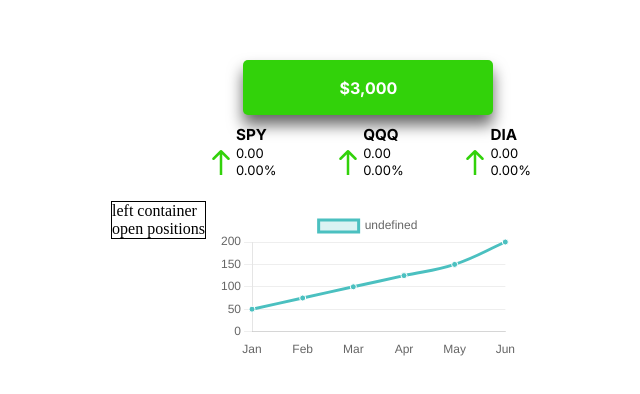
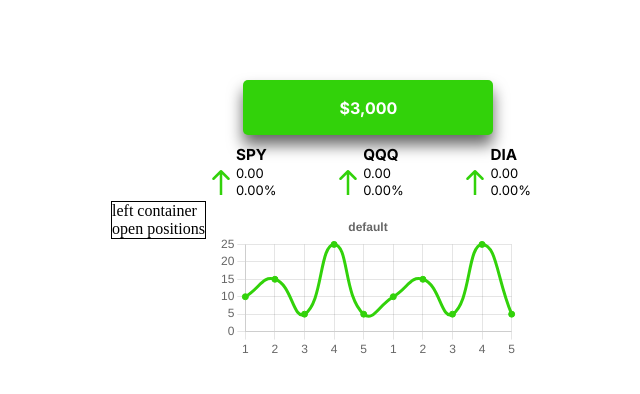
Before and after one commit to JeremyGroce/Robinhood_Widget, a React (Vite) app: page /dashboard in a window 1280 px wide. Shown: the part 180-574 px from the top of the page, without its empty margins (319-959 px from the left). Built offline with nearby package versions, Linux system fonts and the light colour scheme.

Commit message:
title changes

```diff
--- a/src/components/dashboard/lineGraph.jsx
+++ b/src/components/dashboard/lineGraph.jsx
@@ -1,49 +1,45 @@
-import React from "react";
-import { Line } from "react-chartjs-2";
-import {
-  Chart as ChartJS,
-  CategoryScale,
-  LinearScale,
-  PointElement,
-  LineElement,
-  Title,
-  Tooltip,
-  Legend,
-} from "chart.js";
+import React, {useState} from "react";
+import {Line} from "react-chartjs-2";
+import {Chart as ChartJS, LineElement, CategoryScale, LinearScale, PointElement, Title, Tooltip, plugins} from "chart.js";
 
-// Register required Chart.js components
-ChartJS.register(CategoryScale, LinearScale, PointElement, LineElement, Title, Tooltip, Legend);
+ChartJS.register(LineElement, CategoryScale, LinearScale, PointElement, Title, Tooltip);
 
-const LineChart = () => {
-  const data = {
-    labels: ["Jan", "Feb", "Mar", "Apr", "May", "Jun"],
-    datasets: [
-      {
-        data: [50, 75, 100, 125, 150, 200],
-        borderColor: "rgba(75, 192, 192, 1)",
-        backgroundColor: "rgba(75, 192, 192, 0.2)",
-        pointBackgroundColor: "rgba(75, 192, 192, 1)",
-        pointBorderColor: "#fff",
-        tension: 0.4, // Smooth curve
-      },
-    ],
-  };
+const LineChart = ({chartTitle}) =>
+{
+    // chart data
+    const data =
+    {
+        labels: ["1", "2", "3", "4", "5","1", "2", "3", "4", "5"],
+        datasets:
+        [
+            {
+                label: "price",
+                data: [10, 15, 5, 25, 5, 10, 15, 5, 25, 5],
+                borderColor: "#32d20a",
+                backgroundColor: "#32d20a",
+                tension: .5,
+            }
+        ]
+    }
 
-  const options = {
-    responsive: true,
-    plugins: {
-    },
-    scales: {
-      x: { grid: { display: false } },
-      y: { beginAtZero: true, grid: { color: "rgba(200, 200, 200, 0.3)" } },
-    },
-  };
+    // Chart settings
+    const options =
+    {
+        responsive: true,
+        plugins:
+        {
+            legend: {display: false},
+            title: { display: true, text: chartTitle},
+        },
+        scales:
+        {
+            x: {title: {display: false}},
+            y: {title: {display: false}, beginAtZero: true},
+        },
 
-  return (
-    <div style={{ width: "300px", margin: "20px auto" }}>
-      <Line data={data} options={options} />
-    </div>
-  );
-};
+    };
+
+    return(<Line data={data} options={options}/>);
+}
 
 export default LineChart;
--- a/src/components/dashboard/portfolioValue.jsx
+++ b/src/components/dashboard/portfolioValue.jsx
@@ -2,11 +2,12 @@
 
 import '../../styling/portfolioValue.css';
 
-function PortfolioValue ()
+function PortfolioValue ({currentValue})
 {
 
     return(
-        <div className="portfolioValue-component">
+        <div className="portfolioValue-component"
+             onClick={()=>currentValue("Portfolio")}>
             $3,000
         </div>
     );
--- a/src/components/dashboard/tickers.jsx
+++ b/src/components/dashboard/tickers.jsx
@@ -4,7 +4,7 @@
 
 import '../../styling/tickers.css';
 
-function Tickers()
+function Tickers({currentTicker})
 {
     // initialize index tickers
     const [SPYprice, setSPY] = useState(0);
@@ -29,7 +29,8 @@
         <div className="tickers-component">
 
             {/* SPY index */}
-            <div className="tickers-index">
+            <div className="tickers-index"
+                 onClick={()=> currentTicker("SPY")}>
 
                 <div className="tickers-index-name">
                     <h3>SPY</h3>
@@ -50,7 +51,8 @@
             </div>
 
             {/* QQQ index */}
-            <div className="tickers-index">
+            <div className="tickers-index"
+                 onClick={()=> currentTicker("QQQ")}>
 
                 <div className="tickers-index-name">
                     <h3>QQQ</h3>
@@ -69,7 +71,8 @@
                 </div>
             </div>
 
-            <div className="tickers-index">
+            <div className="tickers-index"
+                 onClick={()=>currentTicker("DIA")}>
 
                 <div className="tickers-index-name">
                     <h3>DIA</h3>
--- a/src/pages/dashboard.jsx
+++ b/src/pages/dashboard.jsx
@@ -10,6 +10,9 @@
 
 function Dashboard()
 {
+    // graph title (will be default Portfolio)
+    const [chartTitle, setChartTitle] = useState("default");
+
     // left container
         // stocks
         // options
@@ -27,11 +30,11 @@
             </div>
             <div className="dashboard-rightContainer">
 
-                <PortfolioValue/>
+                <PortfolioValue currentValue = {setChartTitle}/>
 
-                <Tickers/>
+                <Tickers currentTicker={setChartTitle}/>
 
-                <p><LineChart/></p>
+                <p><LineChart chartTitle={chartTitle}/></p>
             </div>
         </div>
             );
--- a/src/styling/portfolioValue.css
+++ b/src/styling/portfolioValue.css
@@ -16,4 +16,11 @@
     align-items: center;
 
     box-shadow: 0px 10px 15px rgba(0,0,0,0.6);
+    transition: 0.1s;
 }
+
+.portfolioValue-component:hover
+{
+    transform: scale(1.10);
+    cursor: pointer;
+}
```
